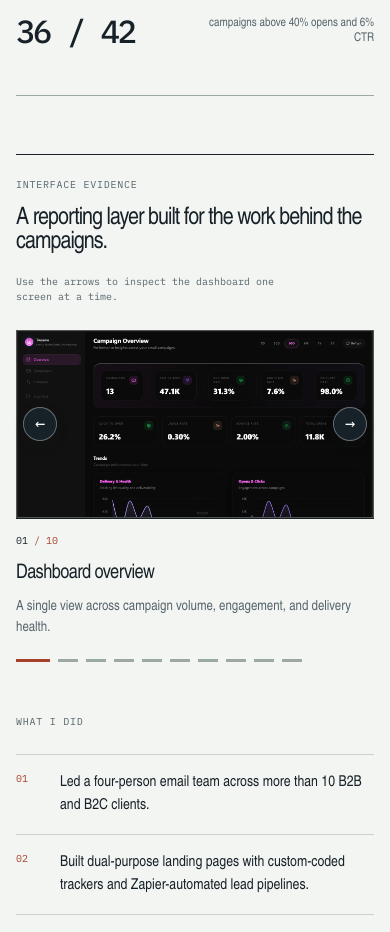
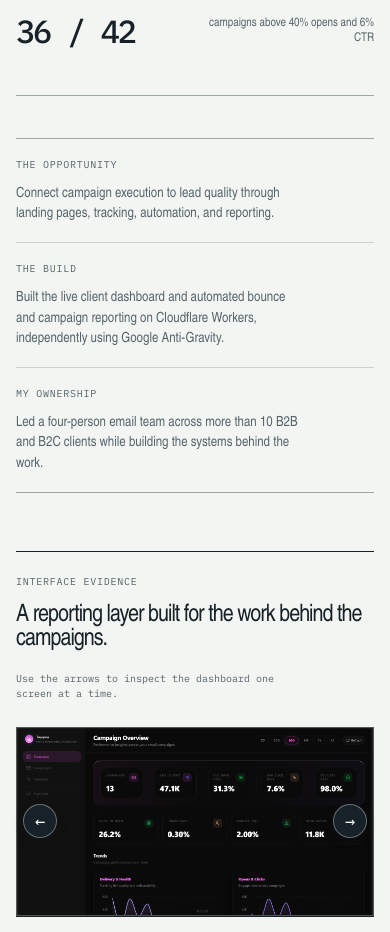
Before and after one commit to Adarsh350/adarsh-portfolio, a Next.js app: page / in a window 390 px wide. Shown: the part 4620-5552 px from the top of the page. Built offline with nearby package versions, Linux system fonts and the light colour scheme; no server answers.

Commit message:
feat: frame Trussme dashboard as case study

```diff
--- a/app/globals.css
+++ b/app/globals.css
@@ -107,6 +107,11 @@ main, footer { max-width: 1920px; margin-inline: auto; }
 .metric-band > div:last-child { border-right: 0; }
 .metric-band strong { font: 500 clamp(32px, 3.2vw, 56px)/1 var(--font-mono); letter-spacing: -.07em; }
 .metric-band span { max-width: 200px; color: var(--muted); font-size: 12px; line-height: 1.25; }
+.trussme-breakdown { margin-top: 42px; display: grid; grid-template-columns: repeat(3, 1fr); border-top: 1px solid var(--rule-dark); border-bottom: 1px solid var(--rule-dark); }
+.trussme-breakdown > div { min-height: 148px; padding: 18px 24px 20px 0; border-right: 1px solid var(--rule); }
+.trussme-breakdown > div:not(:first-child) { padding-left: 24px; }
+.trussme-breakdown > div:last-child { border-right: 0; }
+.trussme-breakdown p:last-child { max-width: 290px; margin: 26px 0 0; color: var(--muted); font-size: 14px; line-height: 1.45; }
 .trussme-evidence { margin-top: 72px; padding-top: 22px; border-top: 1px solid var(--ink); }
 .evidence-heading { display: flex; justify-content: space-between; gap: 40px; align-items: end; }
 .evidence-heading h4 { max-width: 540px; margin: 18px 0 0; font-size: clamp(24px, 2.3vw, 38px); line-height: 1.02; font-weight: 520; letter-spacing: -.04em; }
@@ -278,6 +283,10 @@ footer span { justify-self: end; color: #bac3bd; }
   .metric-band > div, .metric-band > div:not(:first-child) { min-height: 96px; padding: 16px 0; grid-template-columns: 1fr 1fr; align-items: center; border-right: 0; border-bottom: 1px solid var(--rule); }
   .metric-band > div:last-child { border-bottom: 0; }
   .metric-band span { justify-self: end; text-align: right; }
+  .trussme-breakdown { grid-template-columns: 1fr; }
+  .trussme-breakdown > div, .trussme-breakdown > div:not(:first-child) { min-height: 0; padding: 18px 0; border-right: 0; border-bottom: 1px solid var(--rule); }
+  .trussme-breakdown > div:last-child { border-bottom: 0; }
+  .trussme-breakdown p:last-child { margin-top: 12px; }
   .trussme-evidence { margin-top: 58px; }
   .evidence-heading { display: block; }
   .evidence-heading h4 { margin-top: 15px; }
--- a/components/case-study.tsx
+++ b/components/case-study.tsx
@@ -21,6 +21,13 @@ export function CaseStudy({ study }: { study: CaseStudyType }) {
         <div className="metric-band">
           {study.metrics.map((metric) => <div key={metric.label}><strong>{metric.value}</strong><span>{metric.label}</span></div>)}
         </div>
+        {study.id === "trussme" ? (
+          <div className="trussme-breakdown" aria-label="Trussme case study context">
+            <div><p className="micro-label">The opportunity</p><p>Connect campaign execution to lead quality through landing pages, tracking, automation, and reporting.</p></div>
+            <div><p className="micro-label">The build</p><p>Built the live client dashboard and automated bounce and campaign reporting on Cloudflare Workers, independently using Google Anti-Gravity.</p></div>
+            <div><p className="micro-label">My ownership</p><p>Led a four-person email team across more than 10 B2B and B2C clients while building the systems behind the work.</p></div>
+          </div>
+        ) : null}
         {study.id === "trussme" ? <TrussmeEvidence /> : null}
         <div className="case-detail-grid">
           <div className="case-work"><p className="micro-label">What I did</p><ol>{study.work.map((item) => <li key={item}>{item}</li>)}</ol></div>
```
